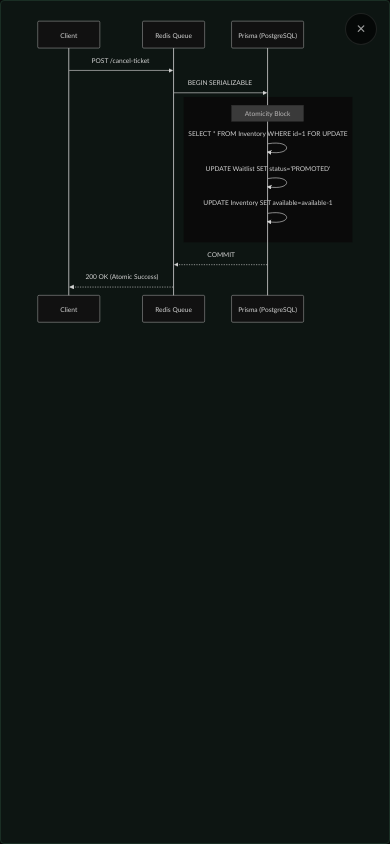
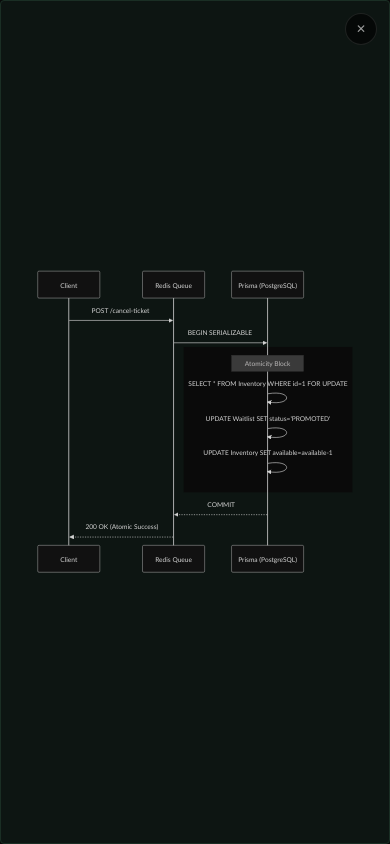
Before and after one commit to MilosK88/Kulpinski.tech, a Next.js app: page / in a window 390 px wide. Both pictures are taken after a click on the button 195 px from the left and 2843 px from the top of the page. Shown: the part 2421-3265 px from the top of the page. Built offline with nearby package versions, Linux system fonts and the light colour scheme.

Commit message:
Responsiveness fix

```diff
--- a/src/components/ui/mermaid-diagram.tsx
+++ b/src/components/ui/mermaid-diagram.tsx
@@ -6,6 +6,7 @@
 // AGENTS.md memory safety: timeout IDs collected via useRef, cleared on unmount.
 
 import { useEffect, useRef, useState } from "react";
+import { createPortal } from "react-dom";
 import { motion, AnimatePresence } from "framer-motion";
 
 interface MermaidDiagramProps {
@@ -20,6 +21,7 @@ export default function MermaidDiagram({ graph }: MermaidDiagramProps) {
   const timeoutRef = useRef<ReturnType<typeof setTimeout> | null>(null);
   const [isOpen, setIsOpen] = useState(false);
   const [svgContent, setSvgContent] = useState<string>("");
+  const [mounted, setMounted] = useState(false);
 
   useEffect(() => {
     let cancelled = false;
@@ -72,6 +74,7 @@ export default function MermaidDiagram({ graph }: MermaidDiagramProps) {
 
     // Defer slightly to ensure DOM is fully hydrated
     timeoutRef.current = setTimeout(render, 0);
+    setMounted(true);
 
     return () => {
       cancelled = true;
@@ -121,7 +124,9 @@ export default function MermaidDiagram({ graph }: MermaidDiagramProps) {
         }}
       />
 
-      {/* Lightbox modal — same pattern as image-lightbox.tsx */}
+      {/* Lightbox modal — portalled to document.body to escape parent stacking context */}
+      {mounted &&
+        createPortal(
           <AnimatePresence>
             {isOpen && (
               <motion.div
@@ -165,14 +170,16 @@ export default function MermaidDiagram({ graph }: MermaidDiagramProps) {
                   {/* Full-size diagram — overflow-auto enables native pinch-to-zoom & panning on mobile */}
                   <div
                     ref={lightboxContainerRef}
-                className="w-full h-full overflow-auto p-4 md:p-8 touch-pan-x touch-pan-y"
+                    className="w-full h-full overflow-auto p-4 md:p-8 touch-pan-x touch-pan-y grid place-items-center"
                     // biome-ignore lint/security/noDangerouslySetInnerHtml: mermaid SVG is server-generated, not user input
                     dangerouslySetInnerHTML={{ __html: svgContent }}
                   />
                 </motion.div>
               </motion.div>
             )}
-      </AnimatePresence>
+          </AnimatePresence>,
+          document.body,
+        )}
     </>
   );
 }
```
Lines whose indentation alone changed are shown as unchanged.
